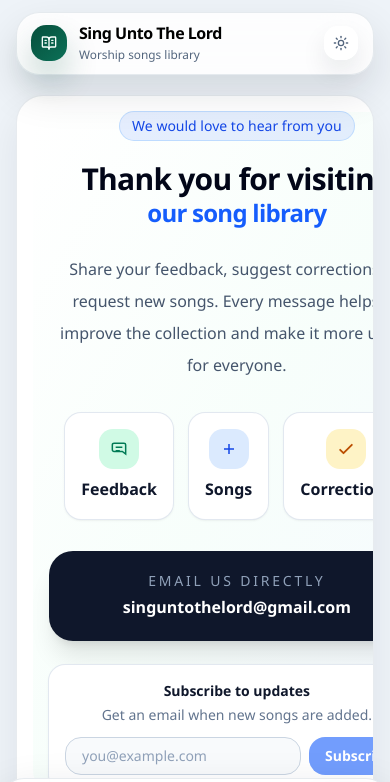
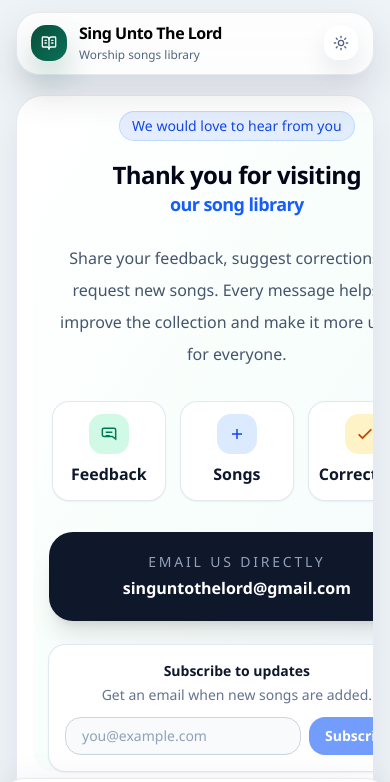
Before and after one commit to sat33shgit/HymnBook, a Next.js app: page /contact in a window 390 px wide. Shown: the top 782 px of the page. Built offline with nearby package versions, Linux system fonts and the light colour scheme; no server answers; the database is empty.

Commit message:
Tighten mobile layout: reserve bottom space, scale hero, constrain card widths and allow wrapping

```diff
--- a/app/(public)/contact.tsx
+++ b/app/(public)/contact.tsx
@@ -181,7 +181,7 @@ export default function ContactPage() {
   };
 
   return (
-    <div className="space-y-5 px-4 py-5 md:space-y-8 md:px-0 md:py-0">
+    <div className="space-y-5 px-4 py-5 pb-28 md:pb-0 md:space-y-8 md:px-0 md:py-0">
       <section className="mx-auto w-full max-w-md sm:max-w-6xl overflow-hidden box-border rounded-[1.7rem] border border-[var(--desktop-panel-border)] bg-[var(--desktop-panel)] p-4 shadow-[0_18px_38px_rgba(15,23,42,0.07)] dark:shadow-[0_18px_38px_rgba(2,6,23,0.28)] md:rounded-[2rem] md:p-6">
         <div className="grid lg:grid-cols-[1.05fr_0.95fr] gap-6">
           {/* Left content */}
@@ -191,9 +191,9 @@ export default function ContactPage() {
                     We would love to hear from you
                   </div>
 
-                  <h1 className="text-3xl sm:text-4xl md:text-5xl lg:text-5xl font-extrabold tracking-tight text-slate-950 dark:text-white leading-tight text-center sm:text-left break-words">
+                  <h1 className="text-2xl sm:text-4xl md:text-5xl lg:text-6xl font-extrabold tracking-tight text-slate-950 dark:text-white leading-tight text-center sm:text-left break-words whitespace-normal">
                     Thank you for visiting
-                    <span className="block text-blue-600 dark:text-blue-400 text-2xl sm:text-3xl md:text-4xl lg:text-5xl break-words">our song library</span>
+                    <span className="block text-blue-600 dark:text-blue-400 text-lg sm:text-2xl md:text-3xl lg:text-4xl break-words whitespace-normal">our song library</span>
                   </h1>
 
                   <p className="mt-6 text-base sm:text-lg leading-8 text-slate-600 dark:text-slate-300 max-w-full sm:max-w-2xl text-center sm:text-left px-2 sm:px-0">
@@ -201,7 +201,7 @@ export default function ContactPage() {
                   </p>
 
                   <div className="mt-8 flex justify-center gap-4 sm:grid sm:grid-cols-3 sm:gap-4">
-                <div className="rounded-2xl bg-white dark:bg-[#0b1220] p-4 shadow-sm ring-1 ring-slate-200 dark:ring-slate-700 flex flex-col items-center text-center min-w-0">
+                <div className="rounded-2xl bg-white dark:bg-[#0b1220] p-3 sm:p-4 shadow-sm ring-1 ring-slate-200 dark:ring-slate-700 flex flex-col items-center text-center min-w-0 w-28 sm:w-auto">
                   <div className="mb-2 flex h-10 w-10 items-center justify-center rounded-xl bg-emerald-100 text-emerald-700 mx-auto">
                     <svg viewBox="0 0 24 24" fill="none" className="h-5 w-5" stroke="currentColor" strokeWidth="1.8">
                       <path d="M8 10h8M8 14h5" />
@@ -211,7 +211,7 @@ export default function ContactPage() {
                   <div className="font-semibold text-slate-900 dark:text-white text-[1rem] sm:text-lg">Feedback</div>
                 </div>
 
-                <div className="rounded-2xl bg-white dark:bg-[#0b1220] p-4 shadow-sm ring-1 ring-slate-200 dark:ring-slate-700 flex flex-col items-center text-center min-w-0">
+                <div className="rounded-2xl bg-white dark:bg-[#0b1220] p-3 sm:p-4 shadow-sm ring-1 ring-slate-200 dark:ring-slate-700 flex flex-col items-center text-center min-w-0 w-28 sm:w-auto">
                   <div className="mb-2 flex h-10 w-10 items-center justify-center rounded-xl bg-blue-100 text-blue-700 mx-auto">
                     <svg viewBox="0 0 24 24" fill="none" className="h-5 w-5" stroke="currentColor" strokeWidth="1.8">
                       <path d="M12 6v12M6 12h12" />
@@ -220,13 +220,13 @@ export default function ContactPage() {
                   <div className="font-semibold text-slate-900 dark:text-white text-[1rem] sm:text-lg">Songs</div>
                 </div>
 
-                <div className="rounded-2xl bg-white dark:bg-[#0b1220] p-4 shadow-sm ring-1 ring-slate-200 dark:ring-slate-700 flex flex-col items-center text-center min-w-0">
+                <div className="rounded-2xl bg-white dark:bg-[#0b1220] p-3 sm:p-4 shadow-sm ring-1 ring-slate-200 dark:ring-slate-700 flex flex-col items-center text-center min-w-0 w-28 sm:w-auto">
                   <div className="mb-2 flex h-10 w-10 items-center justify-center rounded-xl bg-amber-100 text-amber-700 mx-auto">
                     <svg viewBox="0 0 24 24" fill="none" className="h-5 w-5" stroke="currentColor" strokeWidth="2">
                       <path d="M5 13l4 4L19 7" stroke="currentColor" strokeWidth="2.2" strokeLinecap="round" strokeLinejoin="round" />
                     </svg>
                   </div>
-                  <div className="font-semibold text-slate-900 dark:text-white text-[1rem] sm:text-lg truncate whitespace-nowrap">Corrections</div>
+                  <div className="font-semibold text-slate-900 dark:text-white text-[1rem] sm:text-lg break-words">Corrections</div>
                 </div>
               </div>
 
```
